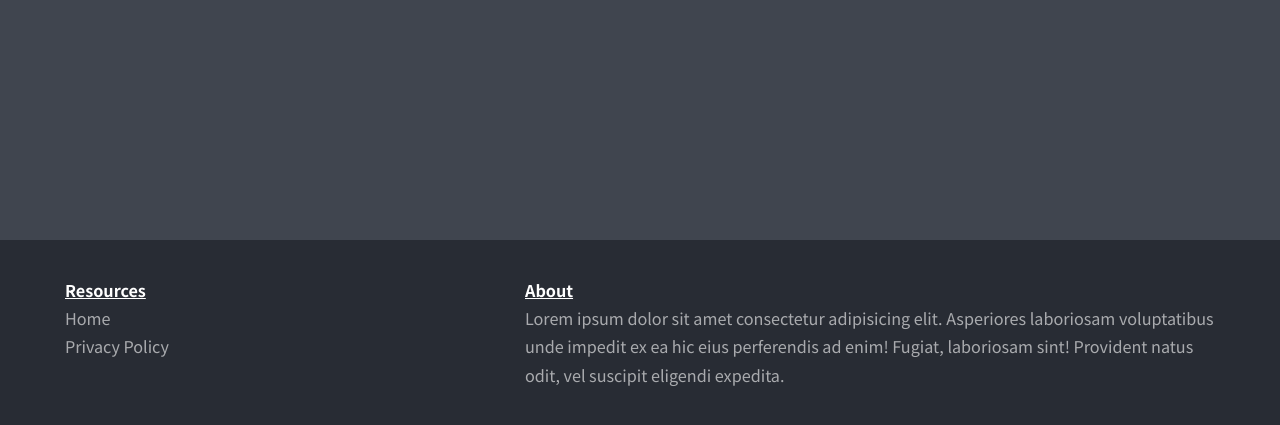
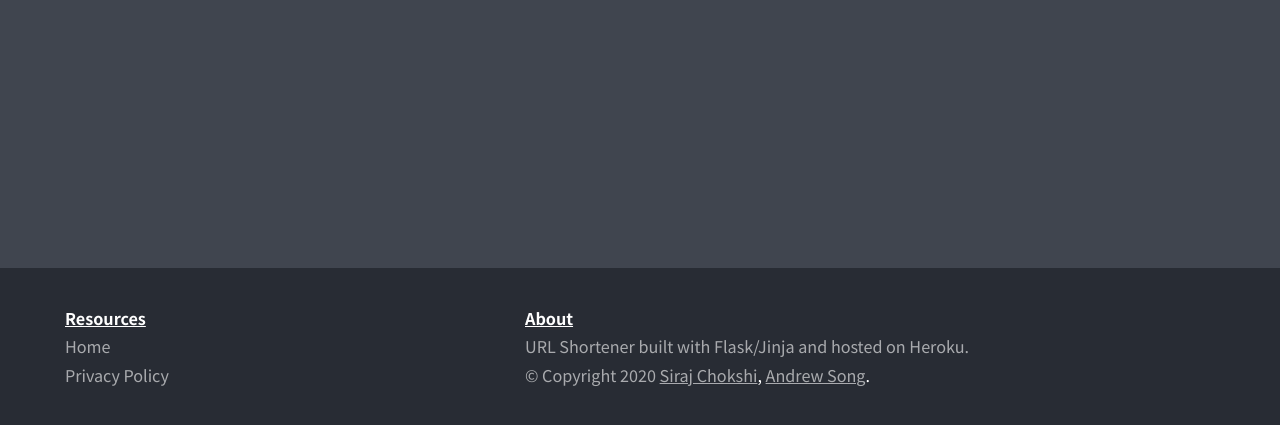
Before and after one commit to SirajChokshi/shorten, a Flask app: page / in a window 1280 px wide. Shown: the part 375-800 px from the top of the page. Run offline with Flask 2, Linux system fonts and the light colour scheme.

Commit message:
feat: update about information

```diff
--- a/app/static/css/global.css
+++ b/app/static/css/global.css
@@ -218,6 +218,10 @@ footer ul:nth-child(2) li:nth-child(2) {
     opacity: 0.6;
 }
 
+footer ul:nth-child(2) a {
+    text-decoration: underline;
+}
+
 footer ul li a {
     color: white;
     text-decoration: none;
--- a/app/templates/layout.html
+++ b/app/templates/layout.html
@@ -25,7 +25,8 @@
         </ul>
         <ul>
           <li>About</li>
-          <li>Lorem ipsum dolor sit amet consectetur adipisicing elit. Asperiores laboriosam voluptatibus unde impedit ex ea hic eius perferendis ad enim! Fugiat, laboriosam sint! Provident natus odit, vel suscipit eligendi expedita.</li>
+          <li>URL Shortener built with Flask/Jinja and hosted on Heroku.</li>
+          <li><span style="opacity: 0.6">&copy; Copyright 2020 </span><a href="https://sirajchokshi.com" target="_blank" rel="noopener">Siraj Chokshi</a>, <a href="https://github.com/a-ys" target="_blank" rel="noopener">Andrew Song</a>.</li>
         </ul>
       </div>
     </footer>
```
